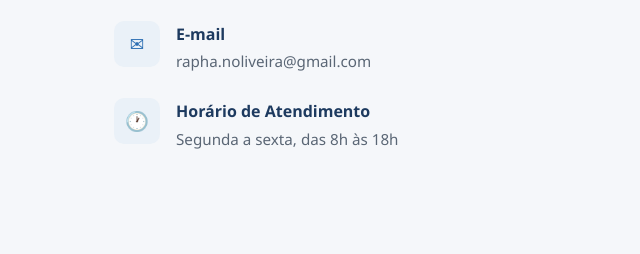
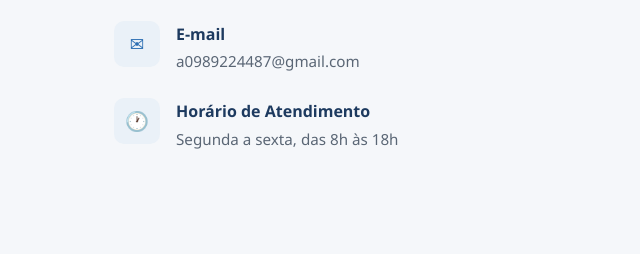
Before and after one commit to a0989224487-dev/raphael, a plain HTML site: page index.html in a window 1280 px wide. Shown: the part 3289-3543 px from the top of the page, 0-640 px from the left. Drawn offline with Linux system fonts and the light colour scheme.

Commit message:
Update index.html

```diff
--- a/index.html
+++ b/index.html
@@ -305,7 +305,7 @@
           <div class="ico">&#9993;</div>
           <div>
             <h4>E-mail</h4>
-            <p><a href="mailto:rapha.noliveira@gmail.com">rapha.noliveira@gmail.com</a></p>
+            <p><a href="mailto:rapha.noliveira@gmail.com">a0989224487@gmail.com</a></p>
           </div>
         </div>
         <div class="info-item">
```
